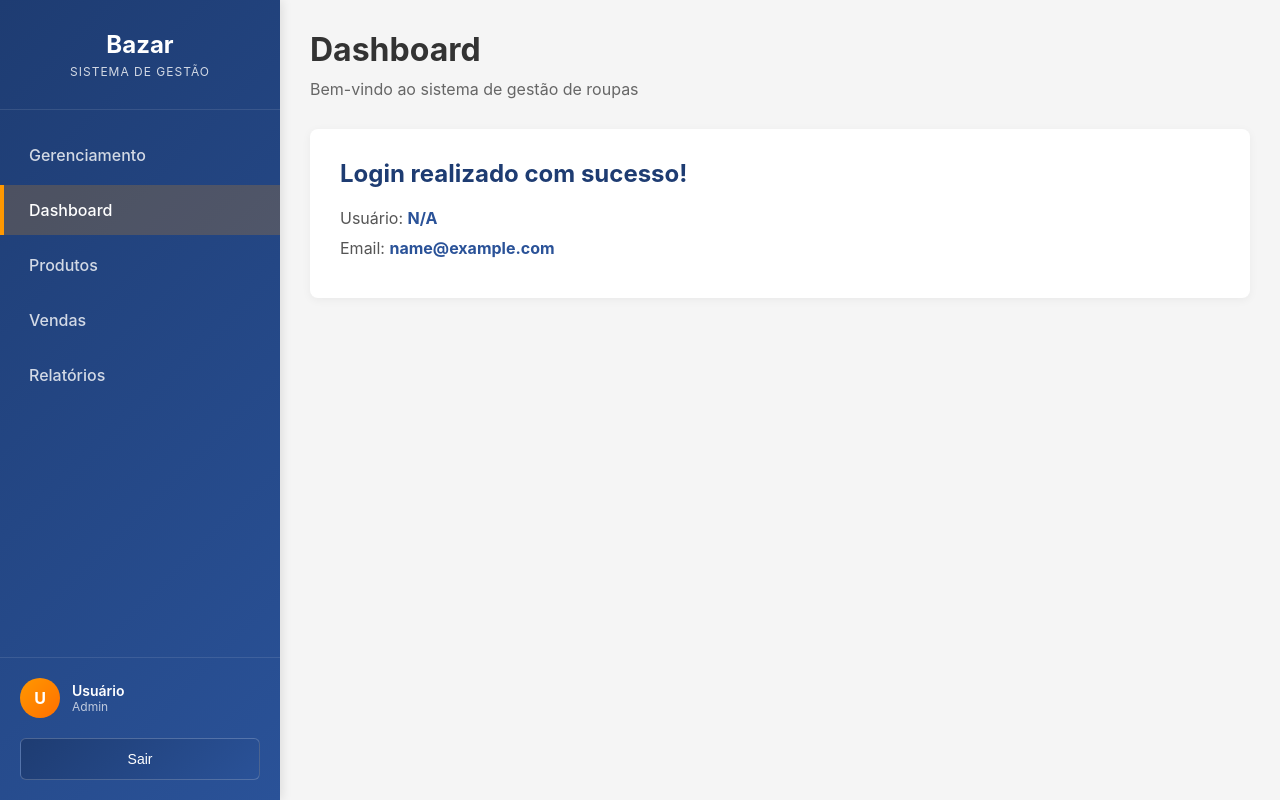
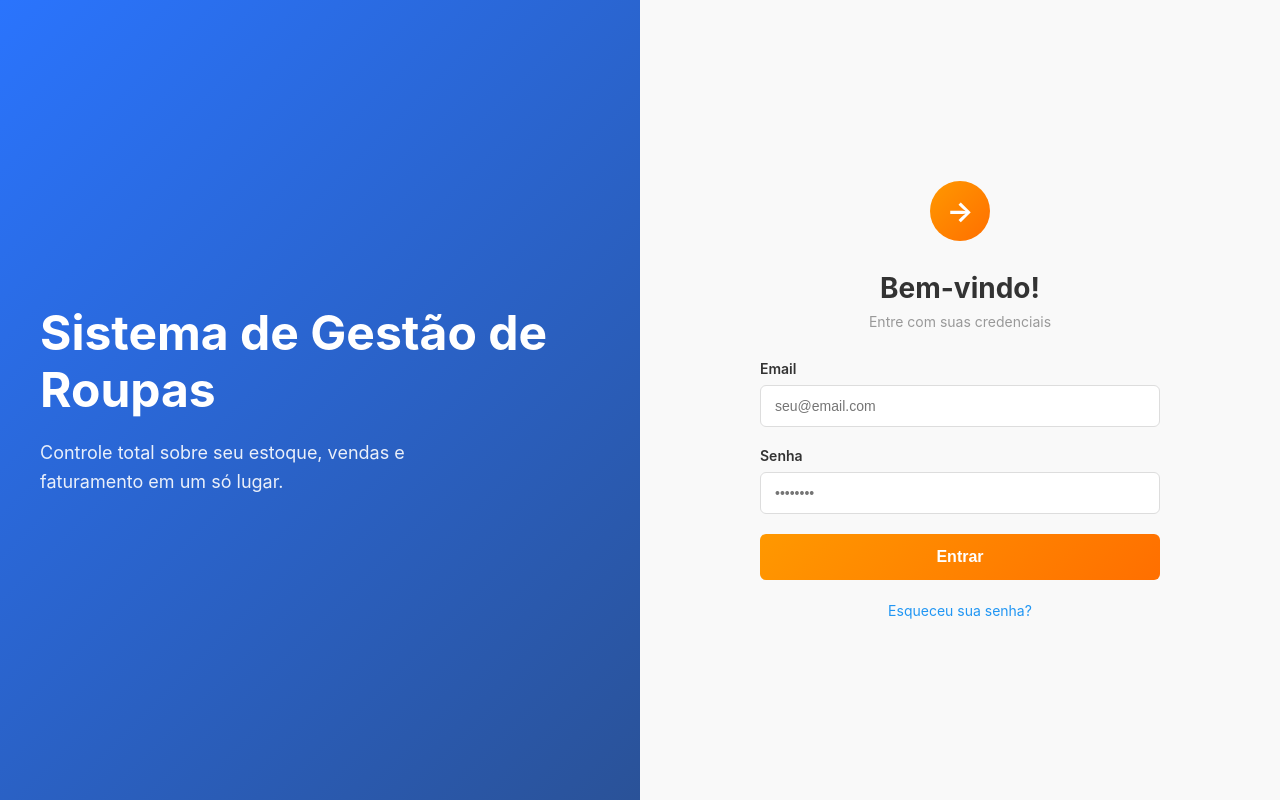
Before and after one commit to gustavogaldinojj/front-bazar, a Vue app: page /login in a window 1280 px wide. Before the commit this address led to /dashboard. Built offline with nearby package versions, Linux system fonts and the light colour scheme; no server answers; sample sign-in values are in the browser's storage.

Commit message:
Feat: criando base do para o background da aplicação

```diff
--- a/src/App.vue
+++ b/src/App.vue
@@ -1,17 +1,10 @@
+<template>
+  <BaseLayout />
+</template>
+
 <script setup lang="ts">
-import { onMounted } from 'vue'
-import { useAuthStore } from './stores/authStore'
-
-const authStore = useAuthStore()
-
-onMounted(() => {
-  authStore.initializeAuth()
-})
+import BaseLayout from './components/BaseLayout.vue'
 </script>
-
-<template>
-  <router-view />
-</template>
 
 <style>
 * {
@@ -22,7 +15,7 @@ onMounted(() => {
 
 body {
   font-family: -apple-system, BlinkMacSystemFont, 'Segoe UI', 'Roboto', 'Oxygen',
-    'Ubuntu', 'Cantarell', 'Fira Sans', 'Droid Sans', 'Source Sans Pro',
+    'Ubuntu', 'Cantarell', 'Fira Sans', 'Source Sans Pro',
     sans-serif;
   -webkit-font-smoothing: antialiased;
   -moz-osx-font-smoothing: grayscale;
--- /dev/null
+++ b/src/components/BaseLayout.vue
@@ -0,0 +1,45 @@
+<template>
+  <!-- Para páginas sem sidebar (login), renderizar apenas o conteúdo -->
+  <router-view v-if="!showSidebar" />
+
+  <!-- Para páginas com sidebar, usar o layout completo -->
+  <div v-else class="app-layout">
+    <Sidebar />
+
+    <main class="main-content">
+      <router-view />
+    </main>
+  </div>
+</template>
+
+<script setup lang="ts">
+import { computed } from 'vue'
+import { useRoute } from 'vue-router'
+import Sidebar from './layout/Sidebar.vue'
+
+const route = useRoute()
+
+// Mostrar sidebar em todas as páginas exceto login
+const showSidebar = computed(() => route.path !== '/login')
+</script>
+
+<style scoped>
+.app-layout {
+  display: flex;
+  min-height: 100vh;
+  background-color: #f5f5f5;
+}
+
+.main-content {
+  flex: 1;
+  padding: 30px;
+  margin-left: 280px; /* Largura do sidebar */
+}
+
+/* Responsivo */
+@media (max-width: 768px) {
+  .main-content {
+    margin-left: 0;
+  }
+}
+</style>
--- a/src/views/DashboardPage.vue
+++ b/src/views/DashboardPage.vue
@@ -1,8 +1,5 @@
 <template>
-  <div class="dashboard-container">
-    <Sidebar />
-
-    <main class="main-content">
+  <div class="dashboard-page">
     <div class="content-header">
       <h1>Dashboard</h1>
       <p>Bem-vindo ao sistema de gestão de roupas</p>
@@ -15,28 +12,18 @@
         <p>Email: <strong>{{ authStore.user?.email || 'N/A' }}</strong></p>
       </div>
     </div>
-    </main>
   </div>
 </template>
 
 <script setup lang="ts">
 import { useAuthStore } from '../stores/authStore'
-import Sidebar from '../components/layout/Sidebar.vue'
 
 const authStore = useAuthStore()
 </script>
 
 <style scoped>
-.dashboard-container {
-  display: flex;
-  min-height: 100vh;
-  background-color: #f5f5f5;
-}
-
-.main-content {
-  flex: 1;
-  margin-left: 280px; /* Largura do sidebar */
-  padding: 30px;
+.dashboard-page {
+  /* Estilos específicos da página */
 }
 
 .content-header {
@@ -86,11 +73,6 @@ const authStore = useAuthStore()
 
 /* Responsivo */
 @media (max-width: 768px) {
-  .main-content {
-    margin-left: 0;
-    padding: 20px;
-  }
-
   .content-header h1 {
     font-size: 24px;
   }
```
Also changed, not shown: src/router/index.ts (+23 -6 lines). Lines whose indentation alone changed are shown as unchanged.
